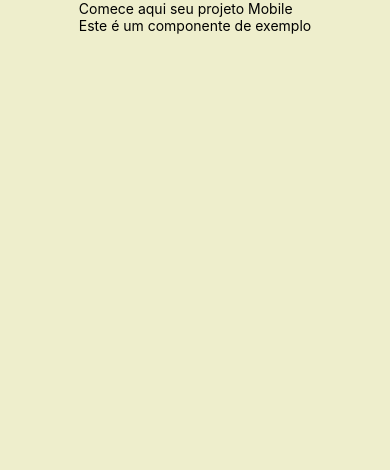
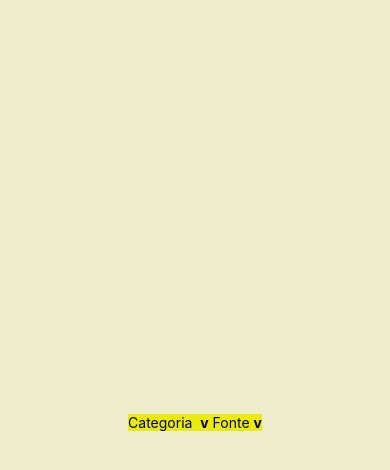
Before and after one commit to VicCAlq/3d-t2-n2, a React Native app in the folder frontend/: screen / in a window 390 px wide. Shown: the top 470 px of the page. Built offline with nearby package versions, Linux system fonts and the light colour scheme.

Commit message:
Update App.jsx

```diff
--- a/frontend/src/App.jsx
+++ b/frontend/src/App.jsx
@@ -4,23 +4,42 @@ import Exemplo from './components/Exemplo';
 
 export default function App() {
   return (
-    <View style={styles.container}>
-      <ScrollView>
-        <Text>Comece aqui seu projeto Mobile</Text>
-        <Exemplo>Este é um componente de exemplo</Exemplo>
-      </ScrollView>
+    <View style={styles.principal}>
+
+      <View style={styles.wanda}>
+
+        <ScrollView>
+
+          <Text>Categoria  <strong>v</strong></Text>
+
+        </ScrollView>
+
+        <View>
+
+          <Text> Fonte <strong>v</strong></Text>
+
+        </View>
+
+      </View>
+
     </View>
   );
 }
 
 const styles = StyleSheet.create({
-  container: {
+  principal: {
     flex: 1,
     backgroundColor: "#eec",
     alignItems: 'center',
     justifyContent: 'center',
+    flexDirection: 'row',
   },
-  title: {
-    color: "#101015"
+
+  wanda: {
+    backgroundColor: "rgba(235, 235, 9, 1)",
+    alignItems: 'center',
+    justifyContent: 'center',
+    flexDirection: 'row',
   }
+
 });
```
